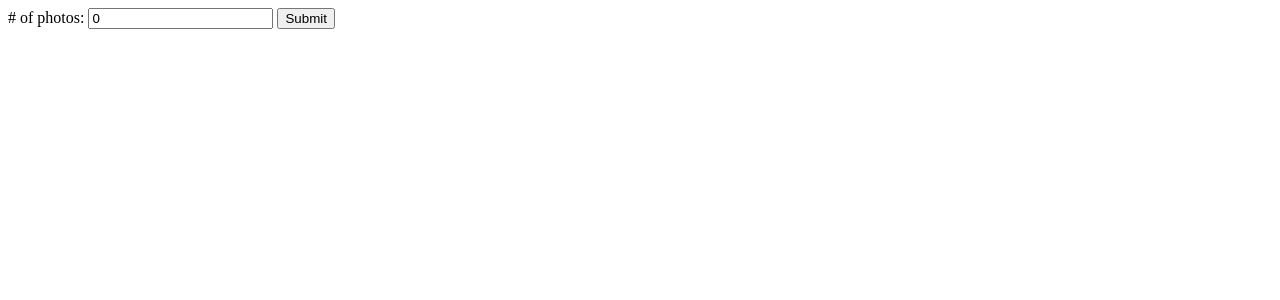
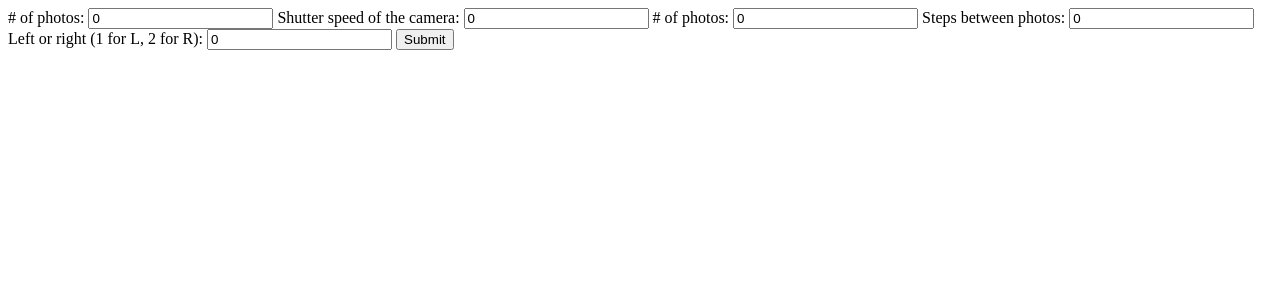
Before and after one commit to canningj/PiLapser, a Django app: page / in a window 1280 px wide. Shown: the top 300 px of the page. Run offline with Django 3.2, Linux system fonts and the light colour scheme; parts of the project's set-up code (start-up, migrations or seed data) failed here and were passed over.

Commit message:
Created fields for all timelapse inputs.  Testing POST requests.

```diff
--- a/PiLapser/templates/piLapse.html
+++ b/PiLapser/templates/piLapse.html
@@ -1,7 +1,15 @@
-<form action="/getImages/" method="post">
+<form method="POST" action="">
     {% csrf_token %}
     {{ form }}
     <label for="totalImages"># of photos: </label>
-    <input id="totalImages" type="text" name="totalImages" value="{{ 0 }}">
+    <input id="totalImages" type="integer" name="totalImages" value="{{ 0 }}">
+    <label for="shutterSpeed">Shutter speed of the camera: </label>
+    <input id="shutterSpeed" type="integer" name="shutterSpeed" value="{{ 0 }}">
+    <label for="interval"># of photos: </label>
+    <input id="interval" type="integer" name="interval" value="{{ 0 }}">
+    <label for="steps">Steps between photos: </label>
+    <input id="steps" type="integer" name="steps" value="{{ 0 }}">
+    <label for="direction">Left or right (1 for L, 2 for R): </label>
+    <input id="direction" type="integer" name="direction" value="{{ 0 }}">
     <input type="submit" value="Submit" />
 </form>
--- a/PiLapser/views.py
+++ b/PiLapser/views.py
@@ -1,6 +1,6 @@
 from django.shortcuts import render
 from django.views.generic import TemplateView
-from django.http import HttpResponseRedirect
+from piLapse import moveForward
 
 from .forms import totalImages
 
@@ -13,8 +13,9 @@ def get_totalImages(request):
         form = totalImages(request.POST)
         # check to see if user input is valid (if it's an integer)
         if form.is_valid():
+            result = moveForward(20)
             # redirect to a status page for the timelapse sequence:
-            return HttpResponseRedirect('/sequence/')
+            return render(request, 'piLapse.html', {'result': result})
 
     else:
         form = totalImages()
```
Also changed, not shown: PiLapser/piLapse.py (renamed from piLapse.py), __init__.py (added).
